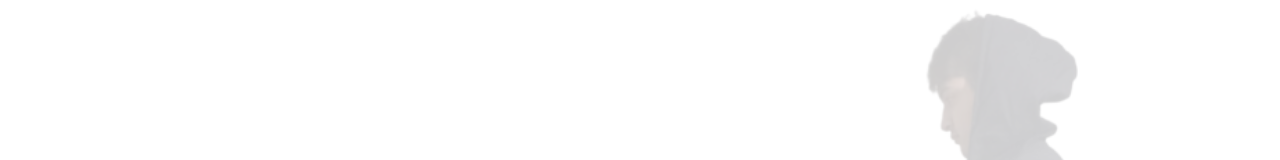
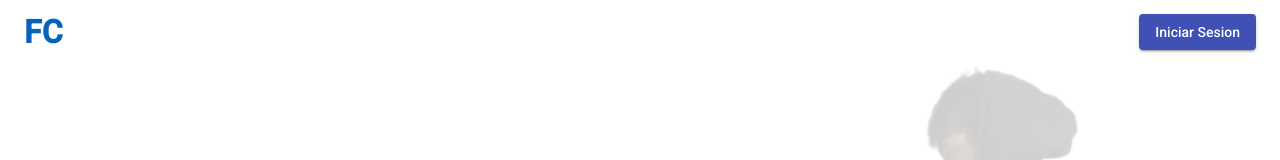
Before and after one commit to FacuCR/Proyecto-YoProgramo, an Angular app in the folder angular-portfolio/: page / in a window 1280 px wide. Shown: the top 160 px of the page. Built offline with nearby package versions, Linux system fonts and the light colour scheme; what ngx-typed-js would draw is missing.

Commit message:
agregados logo, boton login y submit del contacto

```diff
--- a/angular-portfolio/src/app/Components/contacto/contacto.component.html
+++ b/angular-portfolio/src/app/Components/contacto/contacto.component.html
@@ -52,6 +52,10 @@
             </mat-form-field>
           </div>
 
+          <div class="row">
+            <button mat-raised-button class="col-3 ms-3"color="primary" [disabled]="!contacto.valid">Enviar</button>
+          </div>
+
         </div>
       </div>
 
--- a/angular-portfolio/src/app/Components/header/header.component.css
+++ b/angular-portfolio/src/app/Components/header/header.component.css
@@ -25,6 +25,11 @@
       margin-left: 100px;
     }
   }
+
+  .logo {
+    font-size: 2rem;
+  }
+
   /*--------------------------------------------------------------
   # Navigation Menu
   --------------------------------------------------------------*/
--- a/angular-portfolio/src/app/Components/header/header.component.html
+++ b/angular-portfolio/src/app/Components/header/header.component.html
@@ -1,3 +1,8 @@
+<nav class="d-flex justify-content-between align-items-center mt-2 me-4 ms-4">
+  <a class="text-uppercase" href="#"><strong class="logo">FC</strong></a>
+  <app-loginBtn *ngIf="screenXl"></app-loginBtn>
+</nav>
+
 <!-- ======= Mobile nav toggle button ======= -->
   <!-- <button type="button" class="mobile-nav-toggle d-xl-none"><i class="bi bi-list mobile-nav-toggle"></i></button> -->
   <i class="bi mobile-nav-toggle d-xl-none"
@@ -10,7 +15,7 @@
     }"></i>
 
   <!-- ======= Header ======= -->
-  <header id="header" class="d-flex flex-column justify-content-center">
+  <header id="header" class="d-flex flex-column justify-content-center pt-4">
 
     <nav id="navbar" class="navbar nav-menu">
       <ul>
@@ -54,6 +59,7 @@
           <span>Hablame!</span>
         </a></li>
       </ul>
+      <app-loginBtn *ngIf="!screenXl" class="d-flex justify-content-center"></app-loginBtn>
     </nav><!-- .nav-menu -->
 
   </header><!-- End Header -->
--- a/angular-portfolio/src/app/Components/header/header.component.ts
+++ b/angular-portfolio/src/app/Components/header/header.component.ts
@@ -1,14 +1,14 @@
 import { DOCUMENT } from '@angular/common';
-import { Component, HostListener, Inject, AfterViewChecked } from '@angular/core';
+import { Component, HostListener, Inject, AfterViewChecked, OnInit } from '@angular/core';
 
 @Component({
   selector: 'app-header',
   templateUrl: './header.component.html',
   styleUrls: ['./header.component.css']
 })
-export class HeaderComponent implements AfterViewChecked {
+export class HeaderComponent implements AfterViewChecked, OnInit {
 
-  public screenWidthXl!: boolean;
+  public screenXl!: boolean;
 
   menuAbierto: boolean = false;
 
@@ -24,9 +24,11 @@ export class HeaderComponent implements AfterViewChecked {
     @Inject(DOCUMENT) private document: any
  ) {}
 
+  ngOnInit(): void {
+    this.screenXl = window.innerWidth >= 1200;
+  }
+
  ngAfterViewChecked() {
-
-    this.screenWidthXl = window.innerWidth >= 1200;
 
     const heroElement = this.document.getElementById('hero');
     const aboutElement = this.document.getElementById('about');
@@ -59,10 +61,11 @@ export class HeaderComponent implements AfterViewChecked {
     }
   }
 
+  /* ---===== Cambiar el valor de la variable cuando se cambien el tamaño de la ventana =====--- */
   @HostListener('window:resize', ['$event'])
   onResize(event: any) {
-  this.screenWidthXl = window.innerWidth >= 1200;
-}
+    this.screenXl = window.innerWidth >= 1200;
+  }
 
   /* ---===== Cambiar el menu-toggle a menu-active de mobile =====--- */
   activarMobileNav(): void {
--- /dev/null
+++ b/angular-portfolio/src/app/Components/loginBtn/loginBtn.component.html
@@ -0,0 +1,3 @@
+<p>
+  loginBtn works!
+</p>
--- /dev/null
+++ b/angular-portfolio/src/app/Components/loginBtn/loginBtn.component.ts
@@ -0,0 +1,17 @@
+import { Component, OnInit } from '@angular/core';
+
+@Component({
+  selector: 'app-loginBtn',
+  template: `
+    <button mat-raised-button color="primary">Iniciar Sesion</button>
+    `,
+  styleUrls: ['./loginBtn.component.css']
+})
+export class LoginBtnComponent implements OnInit {
+
+  constructor() { }
+
+  ngOnInit() {
+  }
+
+}
--- a/angular-portfolio/src/app/app.module.ts
+++ b/angular-portfolio/src/app/app.module.ts
@@ -24,6 +24,7 @@ import { HabilidadesComponent } from './Components/habilidades/habilidades.compo
 import { PortfolioComponent } from './Components/portfolio/portfolio.component';
 import { ContactoComponent } from './Components/contacto/contacto.component';
 import { FooterComponent } from './Components/footer/footer.component';
+import { LoginBtnComponent } from './Components/loginBtn/loginBtn.component';
 
 @NgModule({
   declarations: [
@@ -34,7 +35,8 @@ import { FooterComponent } from './Components/footer/footer.component';
     HabilidadesComponent,
     PortfolioComponent,
     ContactoComponent,
-    FooterComponent
+    FooterComponent,
+    LoginBtnComponent
   ],
   imports: [
     BrowserModule,
```
Also changed, not shown: angular-portfolio/src/app/Components/loginBtn/loginBtn.component.css (added), 1 other file (tests, documents, lock files or other folders).
